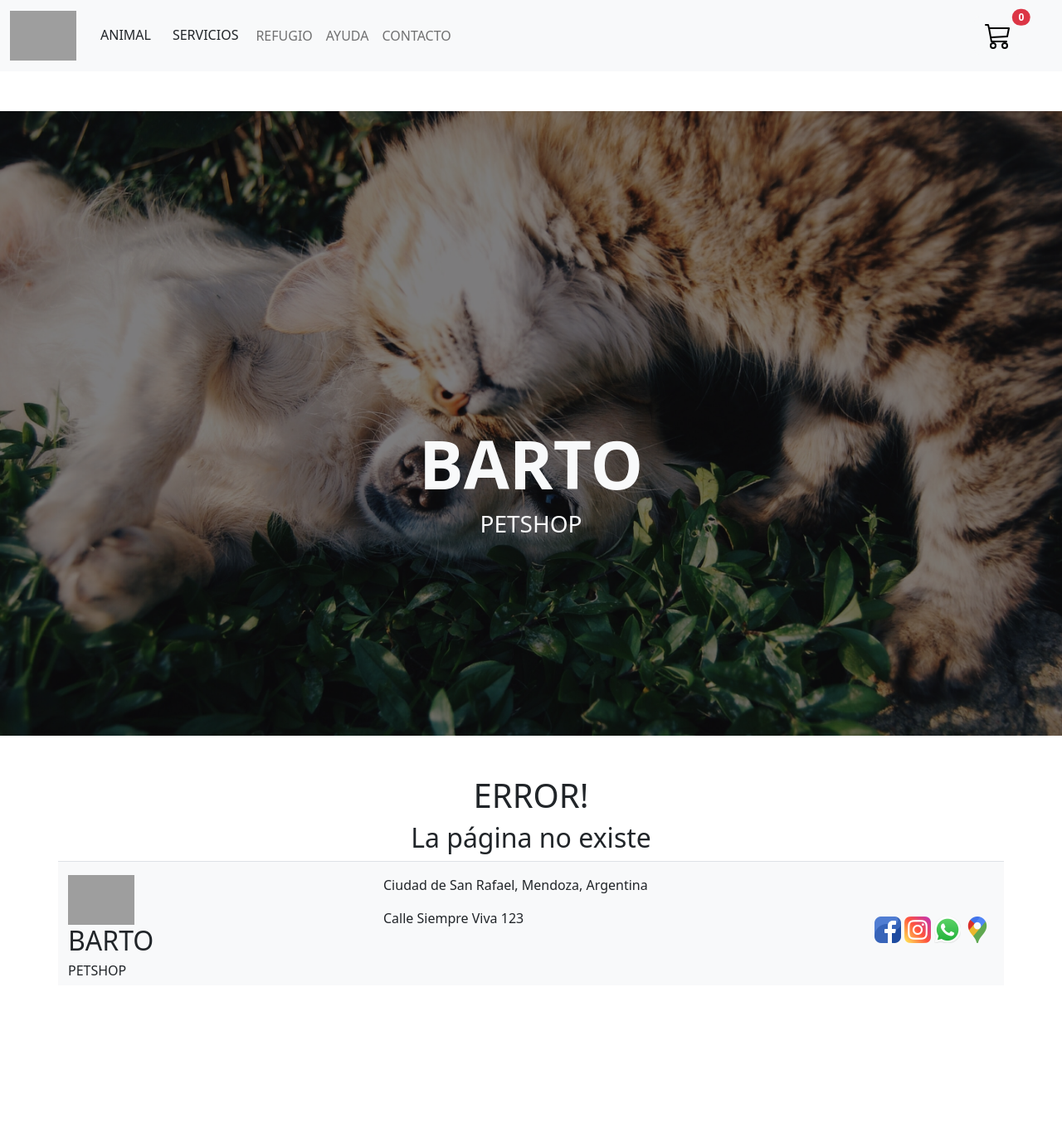
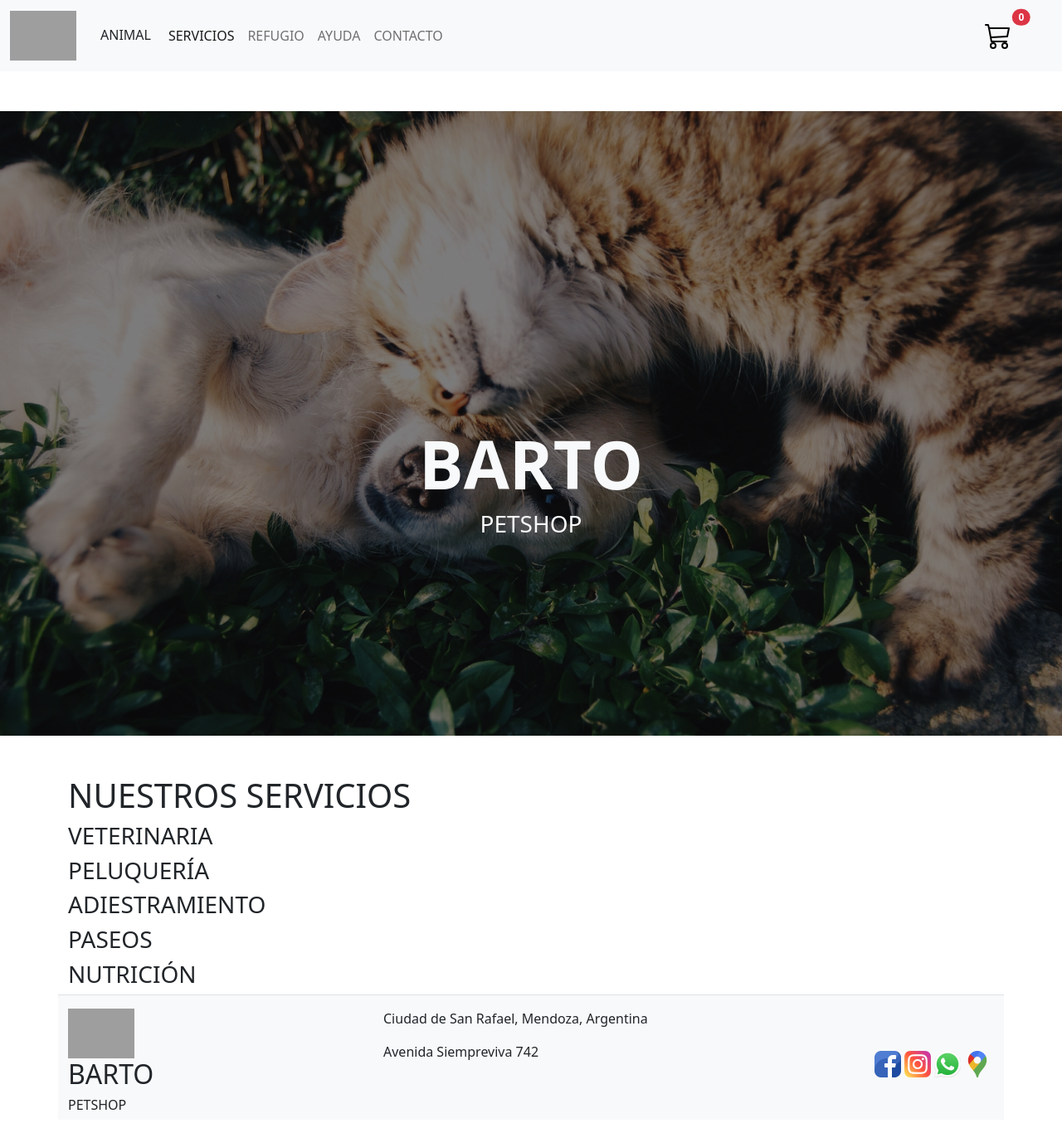
Before and after one commit to martinablanch/Petshop, a React (Create React App) app: page /servicios in a window 1280 px wide. Shown: the whole page at 83% size. Before the commit the page ends 1204 px from the top, so only its background shows below. Built offline with nearby package versions, Linux system fonts and the light colour scheme; grey boxes are pictures that could not be loaded.

Commit message:
Solucionando problemas con direccionamiento de rutas

```diff
--- a/src/App.js
+++ b/src/App.js
@@ -10,6 +10,7 @@ import Checkout from "./components/Checkout";
 import CompletedPurchase from "./components/CompletedPurchase";
 import Cover from "./components/Cover";
 import AboutUs from "./components/AboutUs";
+import Services from "./components/Services";
 
 
 function App() {
@@ -19,8 +20,8 @@ function App() {
       <NavBar />
       <Cover />
       <Routes>
+        <Route path={"/servicios"} element={<Services />} />
         <Route path={"/"} element={<AboutUs />}/>
-        {/* <Route path={"/"} element={<ItemListContainer />}/> */}
         <Route path={"/category/:id"} element={<ItemListContainer />}/>
         <Route path={"/item/:id"} element={<ItemDetailContainer />}/>
         <Route path={"/cart"} element={<Cart />}/>
--- a/src/components/AboutUs.jsx
+++ b/src/components/AboutUs.jsx
@@ -8,8 +8,8 @@ const AboutUs = () => {
                 <div className="col-md-6">
                     <h1>¡Hola a todos, soy Barto!</h1>
                     <p className="fs-5"> Resulta y acontece, que el 1 de mayo de 2019 encontré a una humana en una plaza y la adopté. Desde ese día fui el perrito más feliz y consentido del mundo. Hacemos todo juntos: dormimos, comemos, salimos a caminar o a correr, vamos a pasear al parque, nos juntamos con nuestros amigos humanos y perrunos, y le hago apoyo moral (durmiendo y roncando) mientras ella estudia. </p>
-                    <p className="fs-5">Soy un tipo sencillo. Me gusta ladrarle a todos los perritos que están atrás de unas rejas, me gusta jugar, morder palitos, nadar en laguitos, embarrarme y comer quesito. ¡Ah! También les puedo contar que soy el gordito más lindo del mundo. No sé qué significa, pero mi humana me lo dice todo el tiempo.</p>
-                    <p className="fs-5">Bueno en fin, se me ocurrió la idea de hacer este Petshop con un Refugio incluido para que todos los perritos tengan la oportunidad de adoptar a su humano y tener una buena vida como la que yo tengo.</p>
+                    <p className="fs-5">Soy un tipo sencillo. Me gusta revolcarme en el pasto, jugar, morder palitos, nadar en laguitos, embarrarme y comer quesito. ¡Ah! También les puedo contar que soy el gordito más lindo del mundo. No sé qué significa, pero mi humana me lo dice todo el tiempo.</p>
+                    <p className="fs-5">Bueno en fin, se me ocurrió la idea de hacer este petshop con un refugio incluido para que todos los perritos tengan la oportunidad de adoptar a su humano y tener una buena vida como la que yo tengo.</p>
                     <p className="fs-5">Espero que les guste, y que tengan una vida llena de quesito.</p>
                     <p className="fs-5">BARTO.</p>
                 </div>
--- a/src/components/Footer.jsx
+++ b/src/components/Footer.jsx
@@ -11,7 +11,7 @@ const Footer = () => {
                 </div>
                 <div className="col-md-4">
                     <p>Ciudad de San Rafael, Mendoza, Argentina</p>
-                    <p>Calle Siempre Viva 123</p>
+                    <p>Avenida Siempreviva 742</p>
                 </div>
                 <div className="col-md-4 d-flex justify-content-end align-items-center">
                     <Link to={"/"}><img src={"../images/facebook.png"} className="me-1" alt={"Facebook"} width={"32"} /></Link>
--- a/src/components/ItemListContainer.jsx
+++ b/src/components/ItemListContainer.jsx
@@ -30,7 +30,6 @@ const ItemListContainer = () => {
 
     return (
         <div className="container">
-            {/* <h3 className="text-center mb-5">Productos</h3> */}
             {loading ? <Loading /> : <ItemList items={items} />}
         </div>
     )
--- a/src/components/NavBar.jsx
+++ b/src/components/NavBar.jsx
@@ -1,5 +1,6 @@
 import { Link, NavLink } from "react-router-dom";
 import CartWidget from "./CartWidget";
+import Services from "./Services";
 
 const NavBar = () => {
     return (
@@ -13,31 +14,18 @@ const NavBar = () => {
                             </button>
                             <div className="collapse navbar-collapse" id="navbarText">
                                 <ul className="navbar-nav me-auto mb-2 mb-lg-0">
-
-
                                     <div className="dropdown-center">
                                         <button className="btn" type="button" data-bs-toggle="dropdown" aria-expanded="false">
                                             ANIMAL
                                         </button>
                                         <ul className="dropdown-menu">
-                                        <li><NavLink className="dropdown-item" to={"/category/perros"}>Perros</NavLink></li>
-                                        <li><NavLink className="dropdown-item" to={"/category/gatos"}>Gatos</NavLink></li>
+                                            <li><NavLink className="dropdown-item" to={"/category/perros"}>Perro</NavLink></li>
+                                            <li><NavLink className="dropdown-item" to={"/category/gatos"}>Gato</NavLink></li>
                                         </ul>
                                     </div>
-
-                                <div className="dropdown-center">
-                                    <button className="btn" type="button" data-bs-toggle="dropdown" aria-expanded="false">
-                                        SERVICIOS
-                                    </button>
-                                    <ul className="dropdown-menu">
-                                        <li><NavLink className="dropdown-item" to={"/category/veterinaria"}>Veterinaria</NavLink></li>
-                                        <li><NavLink className="dropdown-item" to={"/category/peluqueria"}>Peluquería</NavLink></li>
-                                        <li><NavLink className="dropdown-item" to={"/category/paseos"}>Paseos</NavLink></li>
-                                        <li><NavLink className="dropdown-item" to={"/category/adiestramiento"}>Adiestramiento</NavLink></li>
-                                        <li><NavLink className="dropdown-item" to={"/category/nutricionista"}>Nutricionista</NavLink></li>
-                                    </ul>
-                                </div>
-
+                                    <li className="nav-item">
+                                        <NavLink className="nav-link" to={"/servicios"}>SERVICIOS</NavLink>
+                                    </li>
                                     <li className="nav-item">
                                         <NavLink className="nav-link" to={"/category/refugio"}>REFUGIO</NavLink>
                                     </li>
--- /dev/null
+++ b/src/components/Services.jsx
@@ -0,0 +1,14 @@
+const Services = () => {
+    return (
+        <div className="container">
+            <h1>NUESTROS SERVICIOS</h1>
+            <h3>VETERINARIA</h3>
+            <h3>PELUQUERÍA</h3>
+            <h3>ADIESTRAMIENTO</h3>
+            <h3>PASEOS</h3>
+            <h3>NUTRICIÓN</h3>
+        </div>
+    )
+}
+
+export default Services;
```
Lines whose indentation alone changed are shown as unchanged.
